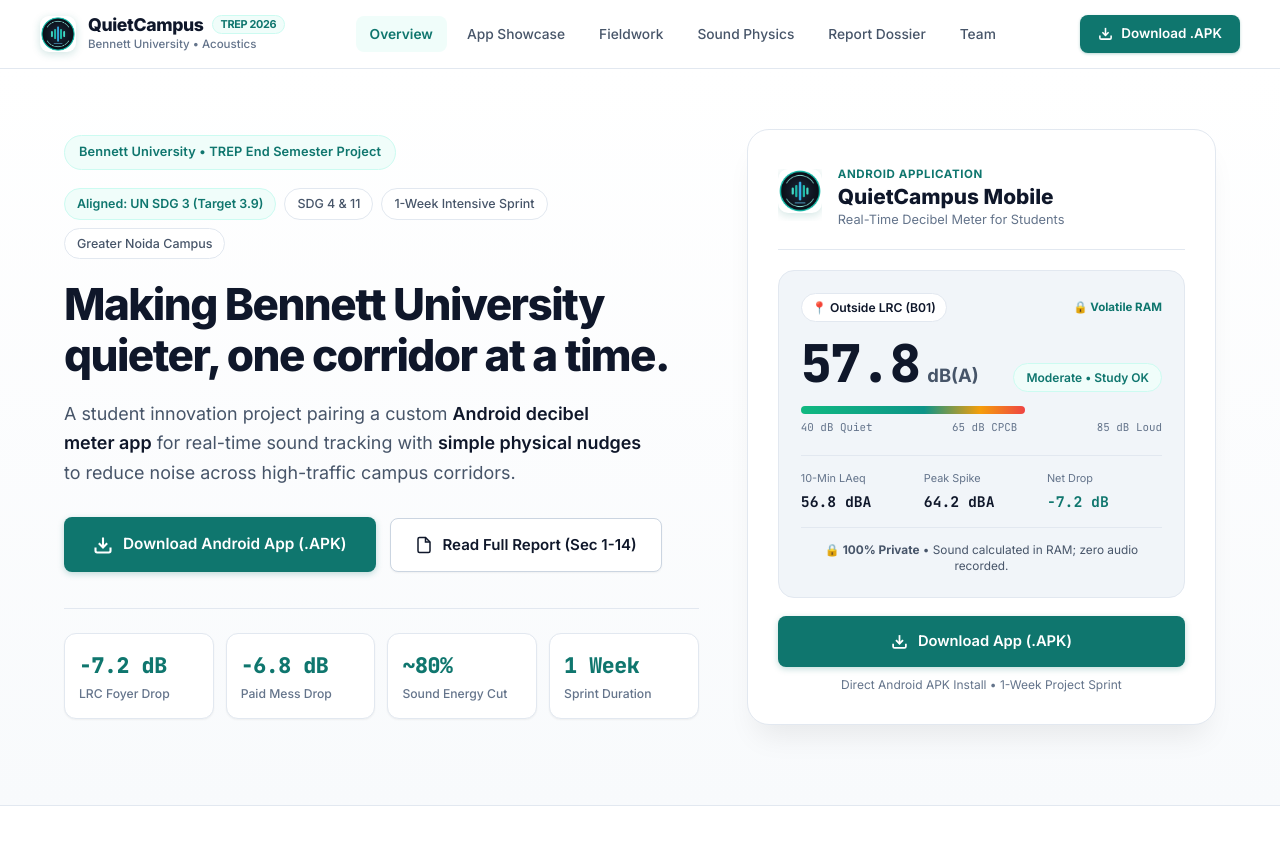
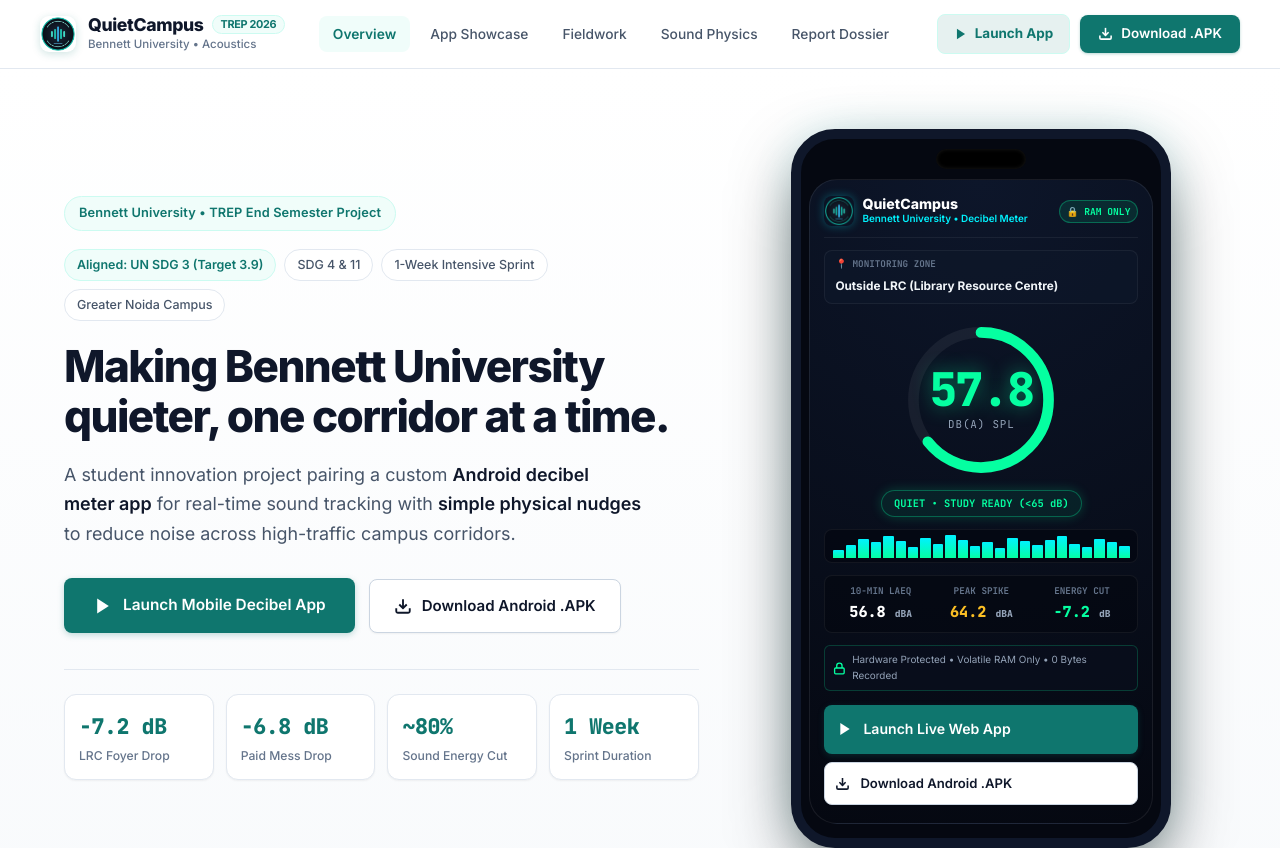
Before and after one commit to parul-tf/quietcampus, a website: page index.html in a window 1280 px wide. Shown: the top 848 px of the page. Drawn offline with nearby package versions, Linux system fonts and the light colour scheme.

Commit message:
feat: modernize hero app showcase to Cyber-OLED and remove names section

```diff
--- a/index.html
+++ b/index.html
@@ -69,19 +69,22 @@
         </div>
       </div>
 
-      <!-- Centered Sleek Nav Pills (6 Essential Destinations) -->
+      <!-- Centered Sleek Nav Pills (5 Essential Destinations) -->
       <nav class="header-nav-links">
         <a href="#hero-section" class="nav-link active">Overview</a>
         <a href="#app-showcase-section" class="nav-link">App Showcase</a>
         <a href="#campus-section" class="nav-link">Fieldwork</a>
         <a href="#analysis-section" class="nav-link">Sound Physics</a>
         <a href="#dossier-section" class="nav-link">Report Dossier</a>
-        <a href="#team-section" class="nav-link">Team</a>
       </nav>
 
-      <!-- Action Button -->
+      <!-- Action Buttons -->
       <div class="header-actions">
-        <a href="QuietCampus.apk" download="QuietCampus.apk" class="btn-header-install">
+        <a href="app.html" class="btn-header-launch" title="Launch Mobile Decibel App in Browser">
+          <svg width="14" height="14" viewBox="0 0 24 24" fill="currentColor"><polygon points="5 3 19 12 5 21 5 3"/></svg>
+          <span>Launch App</span>
+        </a>
+        <a href="QuietCampus.apk" download="QuietCampus.apk" class="btn-header-install" title="Download Android APK">
           <svg width="15" height="15" viewBox="0 0 24 24" fill="none" stroke="currentColor" stroke-width="2.5"><path d="M21 15v4a2 2 0 0 1-2 2H5a2 2 0 0 1-2-2v-4"/><polyline points="7 10 12 15 17 10"/><line x1="12" x2="12" y1="15" y2="3"/></svg>
           <span>Download .APK</span>
         </a>
@@ -122,14 +125,14 @@
             </p>
 
             <div class="hero-cta-group">
-              <a href="QuietCampus.apk" download="QuietCampus.apk" class="btn-ctrl btn-start" style="padding: 14px 28px; font-size: 0.96rem;">
-                <svg width="20" height="20" viewBox="0 0 24 24" fill="none" stroke="currentColor" stroke-width="2.5"><path d="M21 15v4a2 2 0 0 1-2 2H5a2 2 0 0 1-2-2v-4"/><polyline points="7 10 12 15 17 10"/><line x1="12" x2="12" y1="15" y2="3"/></svg>
-                <span>Download Android App (.APK)</span>
+              <a href="app.html" class="btn-ctrl btn-start" style="padding: 14px 28px; font-size: 0.96rem;">
+                <svg width="20" height="20" viewBox="0 0 24 24" fill="currentColor"><polygon points="5 3 19 12 5 21 5 3"/></svg>
+                <span>Launch Mobile Decibel App</span>
               </a>
 
-              <a href="#dossier-section" class="btn-ctrl btn-pause" style="padding: 14px 24px; font-size: 0.94rem;">
-                <svg width="18" height="18" viewBox="0 0 24 24" fill="none" stroke="currentColor" stroke-width="2"><path d="M14 2H6a2 2 0 0 0-2 2v16a2 2 0 0 0 2 2h12a2 2 0 0 0 2-2V8z"/><polyline points="14 2 14 8 20 8"/></svg>
-                <span>Read Full Report (Sec 1-14)</span>
+              <a href="QuietCampus.apk" download="QuietCampus.apk" class="btn-ctrl btn-pause" style="padding: 14px 24px; font-size: 0.94rem;">
+                <svg width="18" height="18" viewBox="0 0 24 24" fill="none" stroke="currentColor" stroke-width="2.5"><path d="M21 15v4a2 2 0 0 1-2 2H5a2 2 0 0 1-2-2v-4"/><polyline points="7 10 12 15 17 10"/><line x1="12" x2="12" y1="15" y2="3"/></svg>
+                <span>Download Android .APK</span>
               </a>
             </div>
 
@@ -154,75 +157,98 @@
             </div>
           </div>
 
-          <!-- Right Hero: Clean Mobile App Showcase -->
+          <!-- Right Hero: Modern Cyber-OLED Smartphone App Showcase -->
           <div class="hero-phone-preview-col reveal-from-right is-visible">
-            <div class="app-feature-showcase-card" id="card3dTilt">
+            <div class="hero-cyber-phone-chassis" id="card3dTilt">
 
-              <!-- Card Top Header -->
-              <div class="showcase-card-header">
-                <div class="showcase-icon-box" style="padding: 0; background: transparent; border: none; overflow: hidden;">
-                  <img src="app-logo.png" alt="QuietCampus Official Logo" style="width: 44px; height: 44px; border-radius: 10px; box-shadow: 0 2px 10px rgba(15, 118, 110, 0.2);">
-                </div>
-                <div>
-                  <span class="showcase-badge">Android Application</span>
-                  <h3 class="showcase-title">QuietCampus Mobile</h3>
-                  <p class="showcase-subtitle">Real-Time Decibel Meter for Students</p>
-                </div>
-              </div>
+              <!-- Dynamic Island Notch -->
+              <div class="hero-phone-notch"></div>
 
-              <!-- Phone Screen Mockup Display -->
-              <div class="phone-screen-display">
-                <div class="phone-screen-top-bar">
-                  <span class="phone-screen-zone-pill">📍 Outside LRC (B01)</span>
-                  <span class="phone-screen-live-tag">🔒 Volatile RAM</span>
+              <!-- OLED Screen Display -->
+              <div class="hero-oled-viewport">
+
+                <!-- Phone Top Bar -->
+                <div class="h-app-bar">
+                  <div class="h-app-brand">
+                    <img src="app-logo.png" alt="QuietCampus Logo" class="h-app-logo">
+                    <div>
+                      <div class="h-app-name">QuietCampus</div>
+                      <div class="h-app-sub">Bennett University • Decibel Meter</div>
+                    </div>
+                  </div>
+                  <span class="h-app-sec-pill">🔒 RAM ONLY</span>
                 </div>
 
-                <div class="phone-screen-meter-wrap">
-                  <div class="phone-screen-db-number" id="heroLiveDb">58.4</div>
-                  <div class="phone-screen-db-unit">dB(A)</div>
-                  <div class="phone-screen-status-badge">Moderate • Study OK</div>
+                <!-- Zone Indicator -->
+                <div class="h-app-zone-strip">
+                  <span class="h-zone-lbl">📍 Monitoring Zone</span>
+                  <span class="h-zone-name">Outside LRC (Library Resource Centre)</span>
                 </div>
 
-                <!-- Visual Decibel Level Slider Bar -->
-                <div class="phone-meter-bar-track">
-                  <div class="phone-meter-bar-fill" style="width: 62%;"></div>
-                  <div class="phone-meter-bar-labels">
-                    <span>40 dB Quiet</span>
-                    <span>65 dB CPCB</span>
-                    <span>85 dB Loud</span>
+                <!-- Circular Decibel Meter Dial -->
+                <div class="h-meter-ring-wrap">
+                  <svg class="h-meter-svg" viewBox="0 0 180 180">
+                    <circle cx="90" cy="90" r="76" stroke="rgba(255,255,255,0.06)" stroke-width="12" fill="none"/>
+                    <circle cx="90" cy="90" r="76" stroke="#05ffa1" stroke-width="12" stroke-dasharray="477" stroke-dashoffset="170" stroke-linecap="round" fill="none" class="h-meter-ring-anim"/>
+                  </svg>
+                  <div class="h-meter-val-box">
+                    <div class="h-meter-db-num" id="heroLiveDb">58.4</div>
+                    <div class="h-meter-db-unit">dB(A) SPL</div>
                   </div>
                 </div>
 
-                <!-- Phone Readouts Row -->
-                <div class="phone-stats-grid">
-                  <div class="phone-stat-col">
-                    <span class="p-lbl">10-Min LAeq</span>
-                    <span class="p-val" id="heroLiveLaeq">56.8 dBA</span>
+                <!-- Sound Status Category Badge -->
+                <div class="h-status-badge">
+                  QUIET • STUDY READY (&lt;65 dB)
+                </div>
+
+                <!-- 30-Band Real-Time Spectrum Equalizer Bars -->
+                <div class="h-spectrum-bars">
+                  <span style="height: 35%;"></span><span style="height: 55%;"></span><span style="height: 80%;"></span>
+                  <span style="height: 65%;"></span><span style="height: 90%;"></span><span style="height: 70%;"></span>
+                  <span style="height: 45%;"></span><span style="height: 85%;"></span><span style="height: 60%;"></span>
+                  <span style="height: 95%;"></span><span style="height: 75%;"></span><span style="height: 50%;"></span>
+                  <span style="height: 65%;"></span><span style="height: 40%;"></span><span style="height: 85%;"></span>
+                  <span style="height: 70%;"></span><span style="height: 55%;"></span><span style="height: 75%;"></span>
+                  <span style="height: 90%;"></span><span style="height: 60%;"></span><span style="height: 45%;"></span>
+                  <span style="height: 80%;"></span><span style="height: 65%;"></span><span style="height: 50%;"></span>
+                </div>
+
+                <!-- Running Metrics Triad -->
+                <div class="h-stats-triad">
+                  <div class="h-stat-col">
+                    <span class="h-stat-lbl">10-Min LAeq</span>
+                    <span class="h-stat-val" id="heroLiveLaeq">56.8 <small>dBA</small></span>
                   </div>
-                  <div class="phone-stat-col">
-                    <span class="p-lbl">Peak Spike</span>
-                    <span class="p-val" id="heroLivePeak">64.2 dBA</span>
+                  <div class="h-stat-col">
+                    <span class="h-stat-lbl">Peak Spike</span>
+                    <span class="h-stat-val val-amber" id="heroLivePeak">64.2 <small>dBA</small></span>
                   </div>
-                  <div class="phone-stat-col">
-                    <span class="p-lbl">Net Drop</span>
-                    <span class="p-val" style="color: var(--teal-primary); font-weight: 700;">-7.2 dB</span>
+                  <div class="h-stat-col">
+                    <span class="h-stat-lbl">Energy Cut</span>
+                    <span class="h-stat-val val-mint">-7.2 <small>dB</small></span>
                   </div>
                 </div>
 
-                <div class="phone-privacy-note">
-                  🔒 <strong>100% Private</strong> • Sound calculated in RAM; zero audio recorded.
+                <!-- Security Verification Bar -->
+                <div class="h-sec-bar">
+                  <svg width="13" height="13" viewBox="0 0 24 24" fill="none" stroke="#05ffa1" stroke-width="2.5"><rect x="3" y="11" width="18" height="11" rx="2" ry="2"/><path d="M7 11V7a5 5 0 0 1 10 0v4"/></svg>
+                  <span>Hardware Protected • Volatile RAM Only • 0 Bytes Recorded</span>
                 </div>
+
+                <!-- Direct App Launch Actions -->
+                <div class="h-phone-actions">
+                  <a href="app.html" class="btn-ctrl btn-start" style="padding: 12px; font-size: 0.88rem; width: 100%; text-decoration: none;">
+                    <svg width="16" height="16" viewBox="0 0 24 24" fill="currentColor"><polygon points="5 3 19 12 5 21 5 3"/></svg>
+                    <span>Launch Live Web App</span>
+                  </a>
+                  <a href="QuietCampus.apk" download="QuietCampus.apk" class="btn-ctrl btn-pause" style="padding: 10px; font-size: 0.82rem; width: 100%; text-decoration: none;">
+                    <svg width="15" height="15" viewBox="0 0 24 24" fill="none" stroke="currentColor" stroke-width="2.5"><path d="M21 15v4a2 2 0 0 1-2 2H5a2 2 0 0 1-2-2v-4"/><polyline points="7 10 12 15 17 10"/><line x1="12" x2="12" y1="15" y2="3"/></svg>
+                    <span>Download Android .APK</span>
+                  </a>
+                </div>
+
               </div>
-
-              <!-- Download Button Inside Showcase -->
-              <div class="showcase-cta-box" style="margin-top: 18px;">
-                <a href="QuietCampus.apk" download="QuietCampus.apk" class="btn-ctrl btn-start" style="width: 100%; text-align: center; justify-content: center; padding: 13px; font-size: 0.92rem;">
-                  <svg width="17" height="17" viewBox="0 0 24 24" fill="none" stroke="currentColor" stroke-width="2.5"><path d="M21 15v4a2 2 0 0 1-2 2H5a2 2 0 0 1-2-2v-4"/><polyline points="7 10 12 15 17 10"/><line x1="12" x2="12" y1="15" y2="3"/></svg>
-                  <span>Download App (.APK)</span>
-                </a>
-                <span class="showcase-note">Direct Android APK Install • 1-Week Project Sprint</span>
-              </div>
-
             </div>
           </div>
 
@@ -738,20 +764,6 @@
       </div>
     </section>
 
-    <!-- SECTION 7: TEAM CONTRIBUTIONS (ALL 8 MEMBERS) -->
-    <section class="web-section" id="team-section">
-      <div class="section-container">
-        <div class="section-title-wrap reveal-on-scroll">
-          <h2>Team Contributions (All 8 Members)</h2>
-          <p>Specific responsibilities, deliverables, and 1-week intensive sprint execution for Bennett University TREP Project.</p>
-        </div>
-
-        <div id="websiteTeamTableWrap" class="dossier-table-wrap reveal-on-scroll">
-          <!-- Team Table populated from data.js -->
-        </div>
-      </div>
-    </section>
-
   </main>
 
   <!-- FOOTER -->
--- a/website.css
+++ b/website.css
@@ -242,8 +242,31 @@ header.app-header.scrolled {
 .header-actions {
   display: flex;
   align-items: center;
-  gap: 12px;
+  gap: 10px;
   flex-shrink: 0;
+}
+
+.btn-header-launch {
+  display: inline-flex;
+  align-items: center;
+  gap: 7px;
+  background: rgba(15, 118, 110, 0.1);
+  color: var(--teal-primary) !important;
+  border: 1px solid var(--teal-border);
+  font-size: 0.84rem;
+  font-weight: 700;
+  padding: 8px 16px;
+  border-radius: var(--radius-sm);
+  text-decoration: none;
+  transition: all 0.2s ease;
+}
+
+.btn-header-launch:hover {
+  background: var(--teal-primary);
+  color: #ffffff !important;
+  border-color: var(--teal-primary);
+  transform: translateY(-1px);
+  box-shadow: 0 4px 12px rgba(15, 118, 110, 0.2);
 }
 
 .btn-header-install {
@@ -418,181 +441,258 @@ header.app-header.scrolled {
   font-weight: 500;
 }
 
-/* 5. APP SHOWCASE CARD (RIGHT HERO) - CLEAN & GROUNDED */
+/* 5. APP SHOWCASE CARD (RIGHT HERO) - MODERN CYBER-OLED SMARTPHONE CHASSIS */
 .hero-phone-preview-col {
   position: relative;
-}
-
-.app-feature-showcase-card {
-  background: var(--bg-card);
-  border: 1px solid var(--border-subtle);
-  border-radius: var(--radius-xl);
-  padding: 30px;
-  box-shadow: var(--shadow-elevated);
-}
-
-.showcase-card-header {
-  display: flex;
-  align-items: center;
-  gap: 16px;
-  margin-bottom: 20px;
-  padding-bottom: 18px;
-  border-bottom: 1px solid var(--border-subtle);
-}
-
-.showcase-badge {
-  font-size: 0.72rem;
-  font-weight: 700;
-  color: var(--teal-primary);
+  display: flex;
+  justify-content: center;
+}
+
+.hero-cyber-phone-chassis {
+  width: 100%;
+  max-width: 380px;
+  background: #050811;
+  border-radius: 44px;
+  border: 10px solid #0f172a;
+  box-shadow:
+    0 25px 70px -15px rgba(0, 0, 0, 0.8),
+    0 0 0 1px rgba(255, 255, 255, 0.12),
+    0 0 40px rgba(0, 242, 254, 0.1);
+  position: relative;
+  overflow: hidden;
+  padding: 10px 8px 14px;
+  box-sizing: border-box;
+}
+
+.hero-phone-notch {
+  width: 90px;
+  height: 20px;
+  background: #000000;
+  border-radius: 16px;
+  margin: 0 auto 10px;
+  box-shadow: inset 0 0 4px rgba(255, 255, 255, 0.1);
+}
+
+.hero-oled-viewport {
+  background: radial-gradient(circle at 50% 0%, #0d162a 0%, #050811 100%);
+  border-radius: 28px;
+  padding: 16px 14px 18px;
+  border: 1px solid rgba(255, 255, 255, 0.08);
+  display: flex;
+  flex-direction: column;
+}
+
+/* App Header Row */
+.h-app-bar {
+  display: flex;
+  justify-content: space-between;
+  align-items: center;
+  margin-bottom: 12px;
+  padding-bottom: 10px;
+  border-bottom: 1px solid rgba(255, 255, 255, 0.06);
+}
+
+.h-app-brand {
+  display: flex;
+  align-items: center;
+  gap: 8px;
+}
+
+.h-app-logo {
+  width: 30px;
+  height: 30px;
+  border-radius: 8px;
+  box-shadow: 0 0 10px rgba(0, 242, 254, 0.3);
+}
+
+.h-app-name {
+  font-size: 0.88rem;
+  font-weight: 800;
+  color: #ffffff;
+  line-height: 1.1;
+}
+
+.h-app-sub {
+  font-size: 0.62rem;
+  color: #00f2fe;
+  font-weight: 600;
+}
+
+.h-app-sec-pill {
+  font-family: var(--font-mono);
+  font-size: 0.6rem;
+  font-weight: 700;
+  color: #05ffa1;
+  background: rgba(5, 255, 161, 0.1);
+  padding: 3px 7px;
+  border-radius: 999px;
+  border: 1px solid rgba(5, 255, 161, 0.3);
+}
+
+/* Zone Strip */
+.h-app-zone-strip {
+  background: rgba(15, 23, 42, 0.65);
+  border: 1px solid rgba(255, 255, 255, 0.06);
+  padding: 6px 10px;
+  border-radius: 8px;
+  margin-bottom: 12px;
+}
+
+.h-zone-lbl {
+  display: block;
+  font-size: 0.58rem;
+  color: #64748b;
   text-transform: uppercase;
-  letter-spacing: 0.05em;
+  font-family: var(--font-mono);
+  font-weight: 700;
+}
+
+.h-zone-name {
+  font-size: 0.74rem;
+  font-weight: 700;
+  color: #f1f5f9;
+}
+
+/* Circular Meter Dial */
+.h-meter-ring-wrap {
+  position: relative;
+  width: 160px;
+  height: 160px;
+  margin: 4px auto 10px;
+  display: flex;
+  align-items: center;
+  justify-content: center;
+}
+
+.h-meter-svg {
+  width: 100%;
+  height: 100%;
+  transform: rotate(-90deg);
+}
+
+.h-meter-val-box {
+  position: absolute;
+  display: flex;
+  flex-direction: column;
+  align-items: center;
+}
+
+.h-meter-db-num {
+  font-family: var(--font-mono);
+  font-size: 2.9rem;
+  font-weight: 800;
+  color: #05ffa1;
+  line-height: 1;
+  letter-spacing: -0.04em;
+  text-shadow: 0 0 20px rgba(5, 255, 161, 0.45);
+}
+
+.h-meter-db-unit {
+  font-family: var(--font-mono);
+  font-size: 0.68rem;
+  color: #94a3b8;
+  text-transform: uppercase;
+  letter-spacing: 0.08em;
+  margin-top: 3px;
+}
+
+.h-status-badge {
+  text-align: center;
+  font-family: var(--font-mono);
+  font-size: 0.65rem;
+  font-weight: 700;
+  color: #05ffa1;
+  background: rgba(5, 255, 161, 0.08);
+  padding: 4px 12px;
+  border-radius: 999px;
+  border: 1px solid rgba(5, 255, 161, 0.3);
+  margin: 0 auto 12px;
   display: inline-block;
-  margin-bottom: 2px;
-}
-
-.showcase-title {
-  font-size: 1.3rem;
-  font-weight: 800;
-  color: var(--text-primary);
-  line-height: 1.2;
-}
-
-.showcase-subtitle {
-  font-size: 0.8rem;
-  color: var(--text-muted);
-}
-
-/* Clean, Human Phone Mockup Screen */
-.phone-screen-display {
-  background: var(--bg-subtle);
-  border: 1px solid var(--border-subtle);
-  border-radius: var(--radius-lg);
-  padding: 22px;
-  position: relative;
-}
-
-.phone-screen-top-bar {
-  display: flex;
+  align-self: center;
+  box-shadow: 0 0 12px rgba(5, 255, 161, 0.2);
+}
+
+/* Real-Time Spectrum Equalizer Bars */
+.h-spectrum-bars {
+  display: flex;
+  align-items: flex-end;
   justify-content: space-between;
-  align-items: center;
-  margin-bottom: 16px;
-}
-
-.phone-screen-zone-pill {
-  font-size: 0.76rem;
-  font-weight: 600;
-  color: var(--text-primary);
-  background: var(--bg-card);
-  padding: 4px 10px;
-  border-radius: var(--radius-full);
-  border: 1px solid var(--border-subtle);
-}
-
-.phone-screen-live-tag {
-  font-size: 0.72rem;
-  font-weight: 700;
-  color: var(--teal-primary);
-  display: flex;
-  align-items: center;
-  gap: 4px;
-}
-
-.phone-screen-meter-wrap {
-  display: flex;
-  align-items: baseline;
-  gap: 8px;
-  margin-bottom: 14px;
-}
-
-.phone-screen-db-number {
-  font-size: 3.25rem;
-  font-weight: 800;
-  color: var(--text-primary);
-  font-family: var(--font-mono);
-  line-height: 1;
-  letter-spacing: -0.03em;
-}
-
-.phone-screen-db-unit {
-  font-size: 1.15rem;
-  font-weight: 700;
-  color: var(--text-secondary);
-}
-
-.phone-screen-status-badge {
-  margin-left: auto;
-  font-size: 0.75rem;
-  font-weight: 600;
-  padding: 4px 12px;
-  border-radius: var(--radius-full);
-  background: var(--teal-soft);
-  color: var(--teal-primary);
-  border: 1px solid var(--teal-border);
-}
-
-.phone-meter-bar-track {
-  width: 100%;
-  margin-bottom: 18px;
-}
-
-.phone-meter-bar-fill {
-  height: 8px;
-  border-radius: var(--radius-full);
-  background: linear-gradient(90deg, #10b981 0%, #0d9488 55%, #f59e0b 80%, #ef4444 100%);
-  position: relative;
-}
-
-.phone-meter-bar-labels {
-  display: flex;
-  justify-content: space-between;
-  font-size: 0.68rem;
-  color: var(--text-muted);
-  font-family: var(--font-mono);
-  margin-top: 5px;
-}
-
-.phone-stats-grid {
+  gap: 2px;
+  height: 34px;
+  background: rgba(4, 7, 16, 0.7);
+  padding: 4px 8px;
+  border-radius: 8px;
+  border: 1px solid rgba(255, 255, 255, 0.06);
+  margin-bottom: 12px;
+}
+
+.h-spectrum-bars span {
+  flex: 1;
+  background: linear-gradient(180deg, #00f2fe, #05ffa1);
+  border-radius: 1px 1px 0 0;
+}
+
+/* Stats Triad */
+.h-stats-triad {
   display: grid;
   grid-template-columns: repeat(3, 1fr);
-  gap: 8px;
-  padding: 14px 0 12px;
-  border-top: 1px solid var(--border-subtle);
-  border-bottom: 1px solid var(--border-subtle);
+  gap: 6px;
+  background: rgba(4, 7, 16, 0.6);
+  padding: 8px;
+  border-radius: 8px;
+  border: 1px solid rgba(255, 255, 255, 0.06);
+  text-align: center;
+  margin-bottom: 12px;
+}
+
+.h-stat-lbl {
+  display: block;
+  font-size: 0.58rem;
+  color: #64748b;
+  text-transform: uppercase;
+  font-family: var(--font-mono);
+  font-weight: 700;
+}
+
+.h-stat-val {
+  font-family: var(--font-mono);
+  font-size: 0.95rem;
+  font-weight: 800;
+  color: #ffffff;
+}
+
+.h-stat-val small {
+  font-size: 0.6rem;
+  color: #94a3b8;
+}
+
+.h-stat-val.val-amber {
+  color: #fbbf24;
+}
+
+.h-stat-val.val-mint {
+  color: #05ffa1;
+}
+
+/* Security Bar */
+.h-sec-bar {
+  display: flex;
+  align-items: center;
+  gap: 6px;
+  font-size: 0.62rem;
+  color: #94a3b8;
+  background: rgba(10, 16, 30, 0.6);
+  padding: 6px 8px;
+  border-radius: 6px;
+  border: 1px solid rgba(5, 255, 161, 0.2);
   margin-bottom: 14px;
 }
 
-.phone-stat-col .p-lbl {
-  font-size: 0.68rem;
-  color: var(--text-muted);
-  display: block;
-  margin-bottom: 2px;
-}
-
-.phone-stat-col .p-val {
-  font-size: 0.92rem;
-  font-weight: 700;
-  color: var(--text-primary);
-  font-family: var(--font-mono);
-}
-
-.phone-privacy-note {
-  font-size: 0.74rem;
-  color: var(--text-secondary);
-  line-height: 1.4;
-  text-align: center;
-}
-
-.showcase-cta-box {
+/* Action Buttons Inside Phone Frame */
+.h-phone-actions {
   display: flex;
   flex-direction: column;
   gap: 8px;
-  align-items: center;
-}
-
-.showcase-note {
-  font-size: 0.75rem;
-  color: var(--text-muted);
-  text-align: center;
 }
 
 /* 6. SINGLE APK DOWNLOAD SECTION */
--- a/website.js
+++ b/website.js
@@ -52,7 +52,6 @@ class QuietCampusWebsite {
     this.setupQrCode();
     this.renderCampusZones();
     this.renderDossier();
-    this.renderTeamTable();
     this.initCharts();
     this.bindDownloads();
     this.checkMobileVisitor();
```
Also changed, not shown: data.js (+14 -14 lines), 1 other file.
